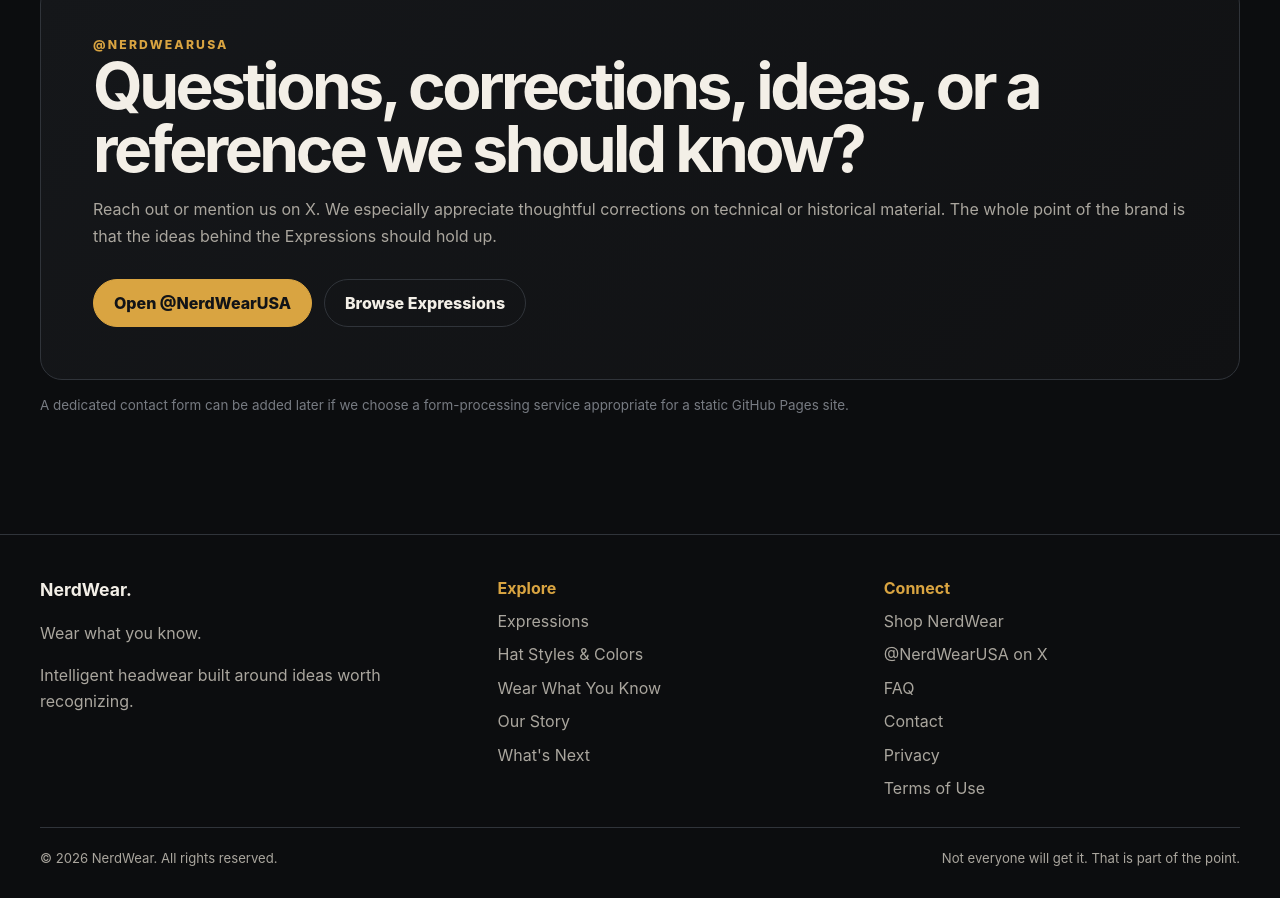
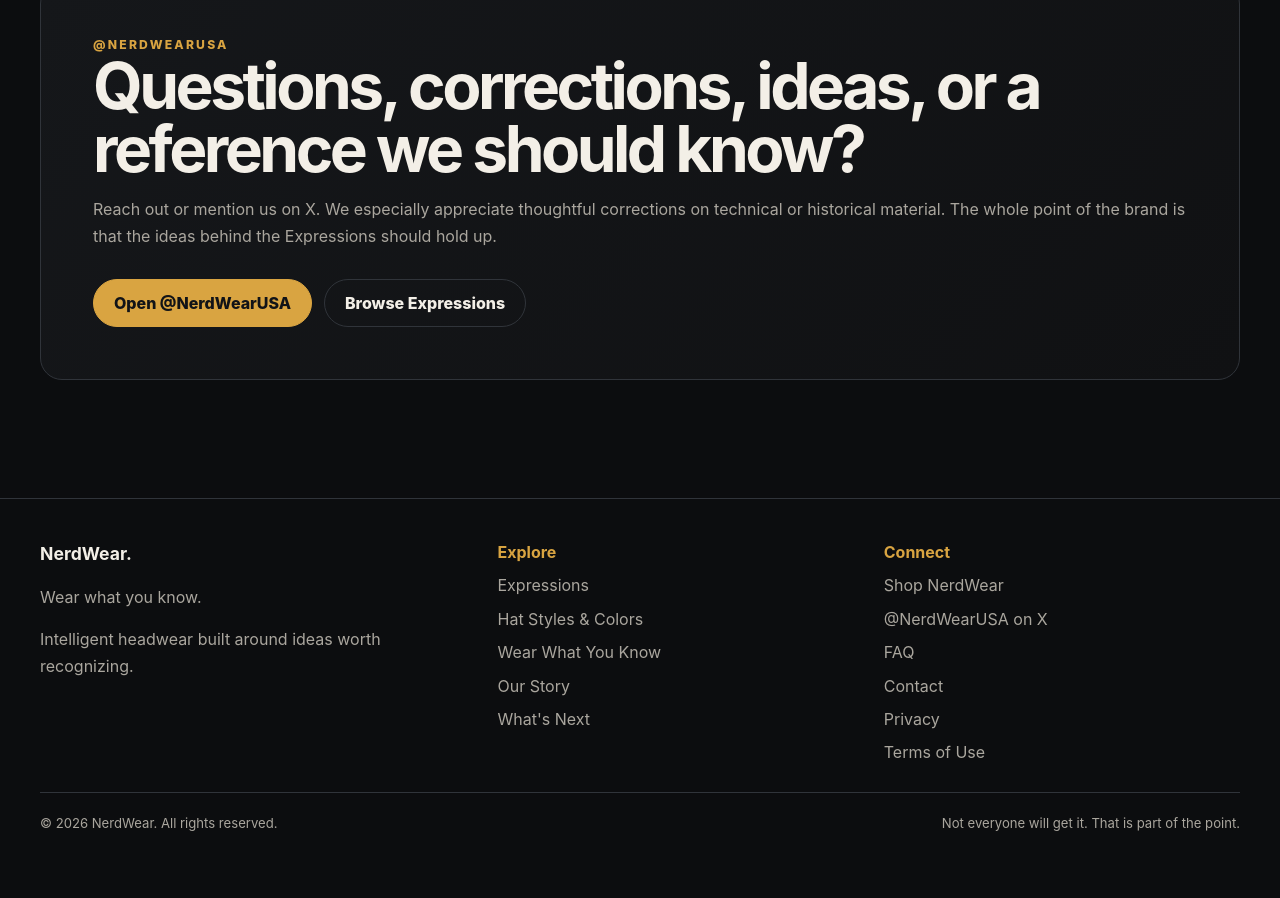
Before and after one commit to NerdWear/nerdwear, a plain HTML site: page contact.html in a window 1280 px wide. Shown: the part 717-1615 px from the top of the page. After the commit the page ends 1579 px from the top, so only its background shows below. Drawn offline with Linux system fonts and the light colour scheme.

Commit message:
Add files via upload

```diff
--- a/contact.html
+++ b/contact.html
@@ -31,7 +31,7 @@
       <nav class="mobile-panel" aria-label="Mobile navigation"><a href="expressions.html">Expressions</a><a href="hat-styles-colors.html">Hat Styles & Colors</a><a href="wear-what-you-know.html">Wear What You Know</a><a href="our-story.html">Our Story</a><a href="whats-next.html">What's Next</a><a href="contact.html">Contact</a><a class="btn btn-primary" href="https://shop.nerdwear.net/">SHOP</a></nav>
     </details>
   </div>
-</header><main id="main"><section class="page-hero"><div class="container"><div class="eyebrow">Contact</div><h1>Find us where the <em>conversation is.</em></h1><p class="lead">For now, the best way to reach NerdWear is through our X account. We are deliberately not publishing an email address or running a general-purpose contact form on NerdWear.net at launch.</p></div></section><section class="section"><div class="container"><div class="contact-card"><div class="eyebrow">@NerdWearUSA</div><h2>Questions, corrections, ideas, or a reference we should know?</h2><p class="muted">Reach out or mention us on X. We especially appreciate thoughtful corrections on technical or historical material. The whole point of the brand is that the ideas behind the Expressions should hold up.</p><div class="hero-actions"><a class="btn btn-primary" href="https://x.com/NerdWearUSA">Open @NerdWearUSA</a><a class="btn btn-secondary" href="expressions.html">Browse Expressions</a></div></div><p class="microcopy">A dedicated contact form can be added later if we choose a form-processing service appropriate for a static GitHub Pages site.</p></div></section></main><footer class="site-footer">
+</header><main id="main"><section class="page-hero"><div class="container"><div class="eyebrow">Contact</div><h1>Find us where the <em>conversation is.</em></h1><p class="lead">For now, the best way to reach NerdWear is through our X account. We are deliberately not publishing an email address or running a general-purpose contact form on NerdWear.net at launch.</p></div></section><section class="section"><div class="container"><div class="contact-card"><div class="eyebrow">@NerdWearUSA</div><h2>Questions, corrections, ideas, or a reference we should know?</h2><p class="muted">Reach out or mention us on X. We especially appreciate thoughtful corrections on technical or historical material. The whole point of the brand is that the ideas behind the Expressions should hold up.</p><div class="hero-actions"><a class="btn btn-primary" href="https://x.com/NerdWearUSA">Open @NerdWearUSA</a><a class="btn btn-secondary" href="expressions.html">Browse Expressions</a></div></div><p class="microcopy"></p></div></section></main><footer class="site-footer">
   <div class="container">
     <div class="footer-grid">
       <div class="footer-brand"><strong>NerdWear.</strong><p>Wear what you know.</p><p>Intelligent headwear built around ideas worth recognizing.</p></div>
```
